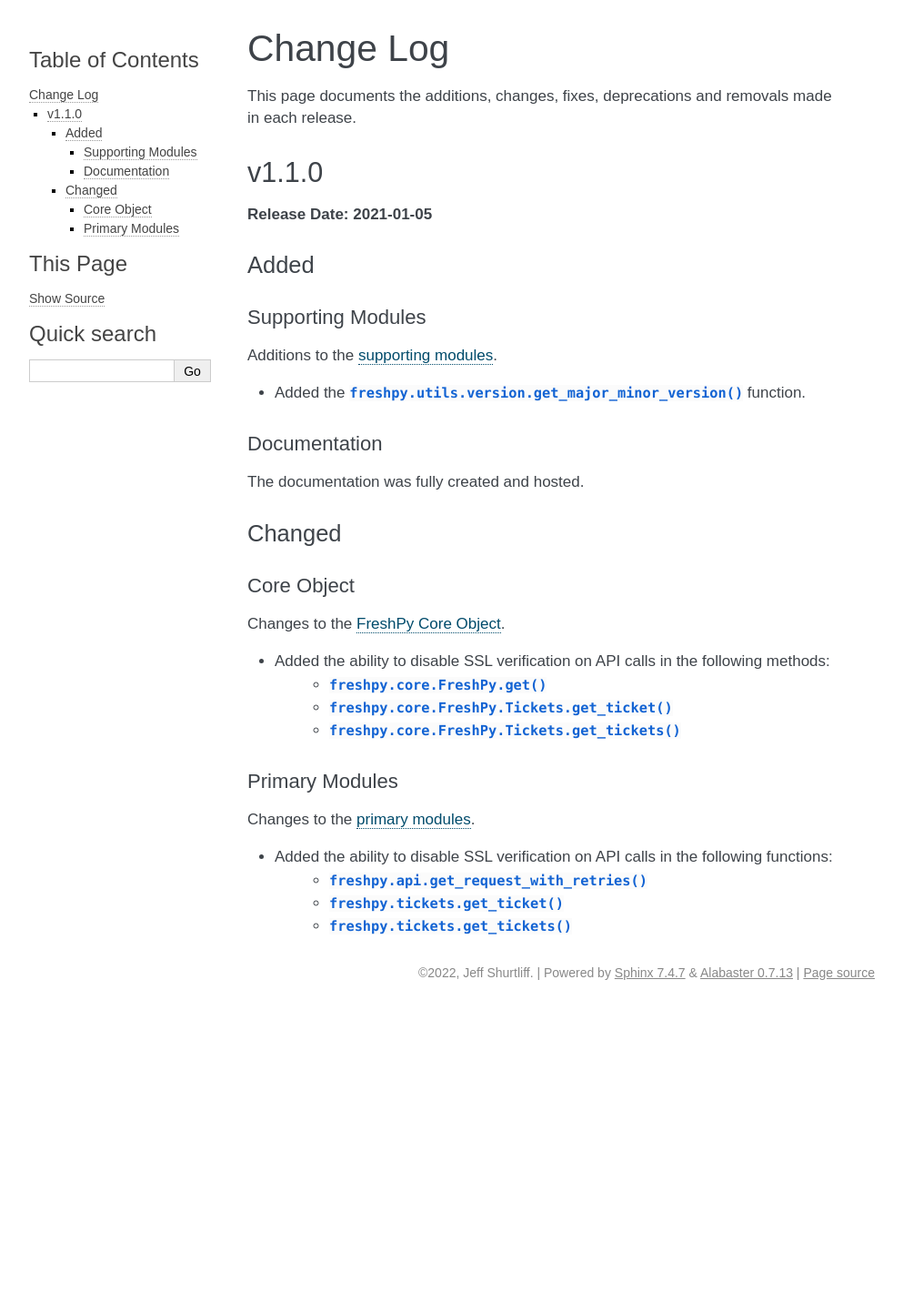
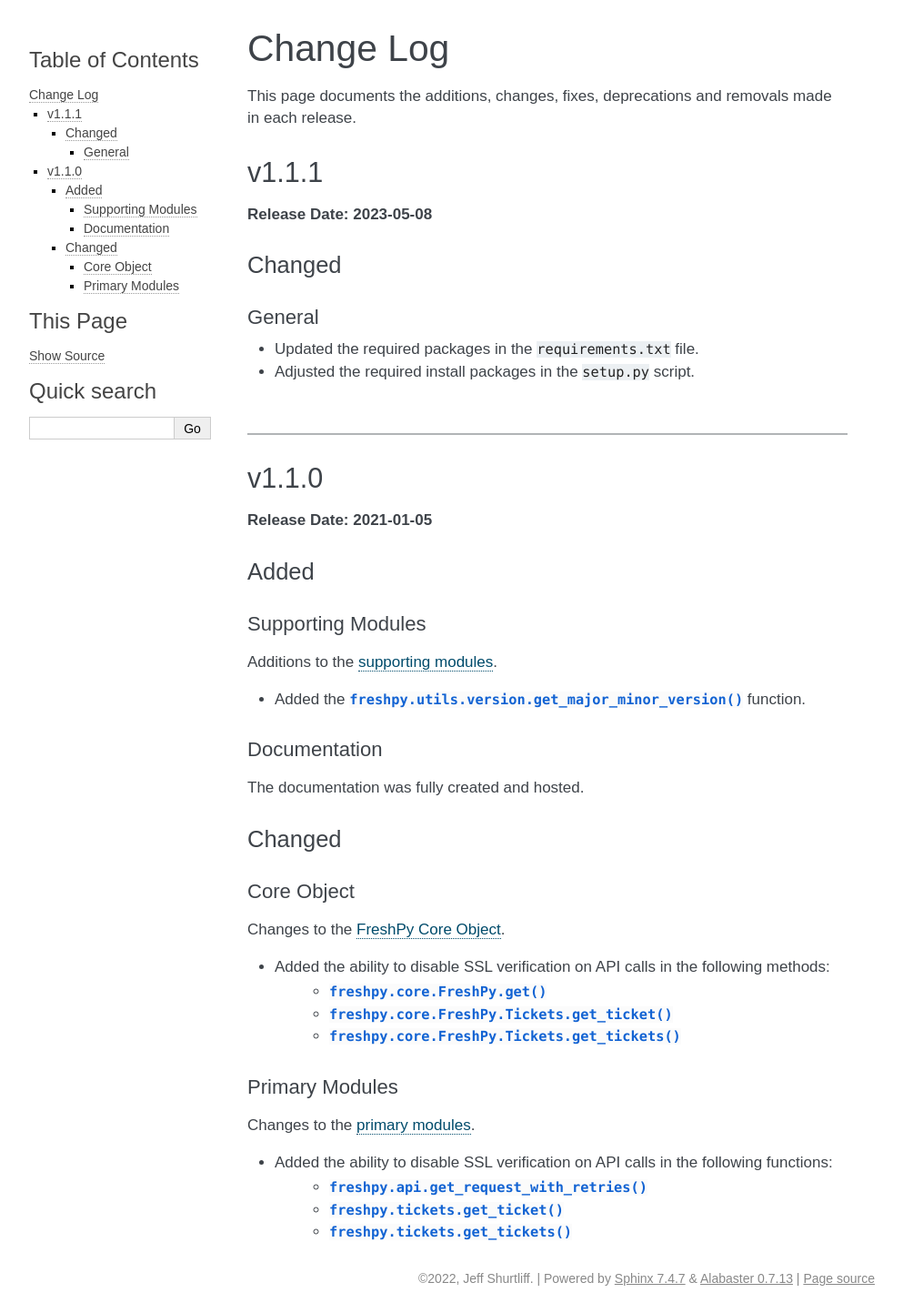
Before and after one commit to jeffshurtliff/freshpy, a Sphinx documentation site: the page built from docs/changelog.rst, in a window 1280 px wide. Shown: the whole page at 91% size, without its empty margins (148-1141 px from the left). Built offline with Sphinx 7.4.7, drawn with Linux system fonts in a browser that asks for light colours; before the commit the page ends 1107 px from its top, so only the background shows below that.

Commit message:
Updated the changelog to reflect v1.1.1 changes

```diff
--- a/docs/changelog.rst
+++ b/docs/changelog.rst
@@ -2,6 +2,23 @@
 Change Log
 ##########
 This page documents the additions, changes, fixes, deprecations and removals made in each release.
+
+******
+v1.1.1
+******
+**Release Date: 2023-05-08**
+
+Changed
+=======
+
+General
+-------
+* Updated the required packages in the ``requirements.txt`` file.
+* Adjusted the required install packages in the ``setup.py`` script.
+
+|
+
+-----
 
 ******
 v1.1.0
```
